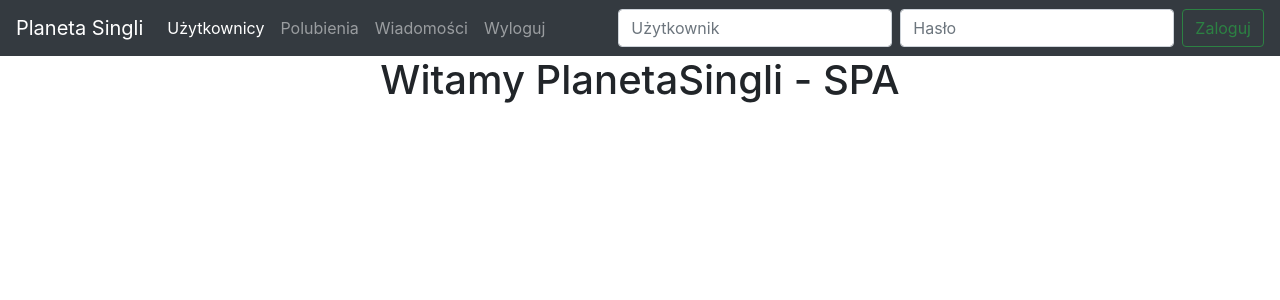
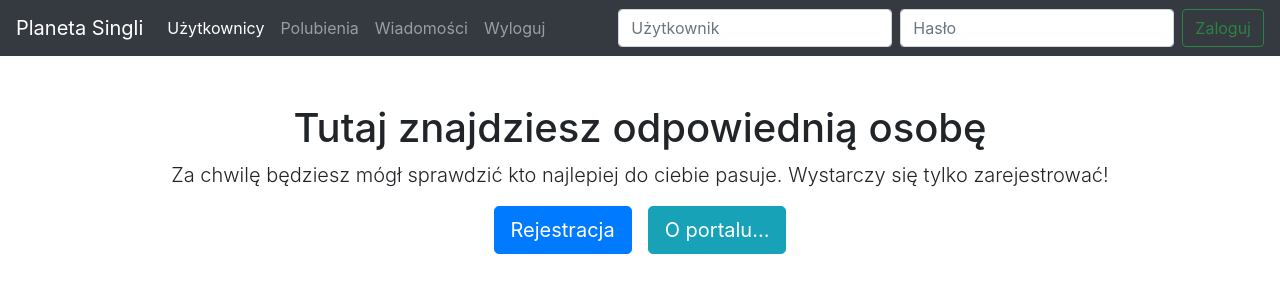
Before and after one commit to piotrbuczek37/StudentBook, an Angular app in the folder PlanetaSingli.SPA/: page / in a window 1280 px wide. Shown: the top 300 px of the page. Built offline with nearby package versions, Linux system fonts and the light colour scheme; no server answers.

Commit message:
Dodano formularz rejestracji

```diff
--- a/PlanetaSingli.SPA/src/app/app.component.html
+++ b/PlanetaSingli.SPA/src/app/app.component.html
@@ -1,9 +1,5 @@
 <app-nav></app-nav>
 
-<div style="text-align: center">
-  <h1>
-    Witamy {{title}}
-  </h1>
-</div>
+<app-home></app-home>
 
 <app-value></app-value>
--- a/PlanetaSingli.SPA/src/app/app.module.ts
+++ b/PlanetaSingli.SPA/src/app/app.module.ts
@@ -7,12 +7,16 @@
 import { ValueComponent } from './value/value.component';
 import { NavComponent } from './nav/nav.component';
 import { AuthService } from './_services/auth.service';
+import { HomeComponent } from './home/home.component';
+import { RegisterComponent } from './register/register.component';
 
 @NgModule({
    declarations: [
       AppComponent,
       ValueComponent,
-      NavComponent
+      NavComponent,
+      HomeComponent,
+      RegisterComponent
    ],
    imports: [
       BrowserModule,
--- /dev/null
+++ b/PlanetaSingli.SPA/src/app/home/home.component.html
@@ -0,0 +1,18 @@
+<div class="container mt-5">
+  <div *ngIf="!registerMode" style="text-align: center;">
+    <h1>Tutaj znajdziesz odpowiednią osobę</h1>
+    <p class="lead">Za chwilę będziesz mógł sprawdzić kto najlepiej do ciebie pasuje. Wystarczy się tylko zarejestrować!</p>
+    <div class="text-center">
+      <button class="btn btn-primary btn-lg mr-3" (click)="registerToggle()">Rejestracja</button>
+      <button class="btn btn-info btn-lg">O portalu...</button>
+    </div>
+  </div>
+
+  <div *ngIf="registerMode" class="container">
+    <div class="row justify-content-center">
+      <div class="col-4">
+        <app-register></app-register>
+      </div>
+    </div>
+  </div>
+</div>
--- /dev/null
+++ b/PlanetaSingli.SPA/src/app/home/home.component.ts
@@ -0,0 +1,21 @@
+import { Component, OnInit } from '@angular/core';
+
+@Component({
+  selector: 'app-home',
+  templateUrl: './home.component.html',
+  styleUrls: ['./home.component.css']
+})
+export class HomeComponent implements OnInit {
+
+  registerMode = false;
+
+  constructor() { }
+
+  ngOnInit() {
+  }
+
+  registerToggle(){
+    this.registerMode = !this.registerMode;
+  }
+
+}
--- /dev/null
+++ b/PlanetaSingli.SPA/src/app/register/register.component.html
@@ -0,0 +1,14 @@
+<form #registerForm="ngForm" (ngSubmit)="register()">
+  <h2 class="text-center text-primary">Zapisz się</h2>
+  <hr>
+  <div class="form-group">
+    <input type="text" class="form-control" placeholder="Nazwa użytkownika" required name="username" [(ngModel)]="model.username">
+  </div>
+  <div class="form-group">
+    <input type="password" class="form-control" placeholder="Hasło" required name="password" [(ngModel)]="model.password">
+  </div>
+  <div class="form-group text-center">
+    <button class="btn btn-success" type="submit">Zarejestruj</button>
+    <button class="btn btn-def" type="button" (click)="cancel()">Anuluj</button>
+  </div>
+</form>
--- /dev/null
+++ b/PlanetaSingli.SPA/src/app/register/register.component.ts
@@ -0,0 +1,24 @@
+import { Component, OnInit } from '@angular/core';
+
+@Component({
+  selector: 'app-register',
+  templateUrl: './register.component.html',
+  styleUrls: ['./register.component.css']
+})
+export class RegisterComponent implements OnInit {
+
+  model: any = {};
+
+  constructor() { }
+
+  ngOnInit() {
+  }
+
+  register(){
+    console.log(this.model);
+  }
+
+  cancel(){
+    console.log('Anulowane');
+  }
+}
```
Also changed, not shown: PlanetaSingli.SPA/src/app/home/home.component.css (added), PlanetaSingli.SPA/src/app/register/register.component.css (added), 2 other files (tests, documents, lock files or other folders).
